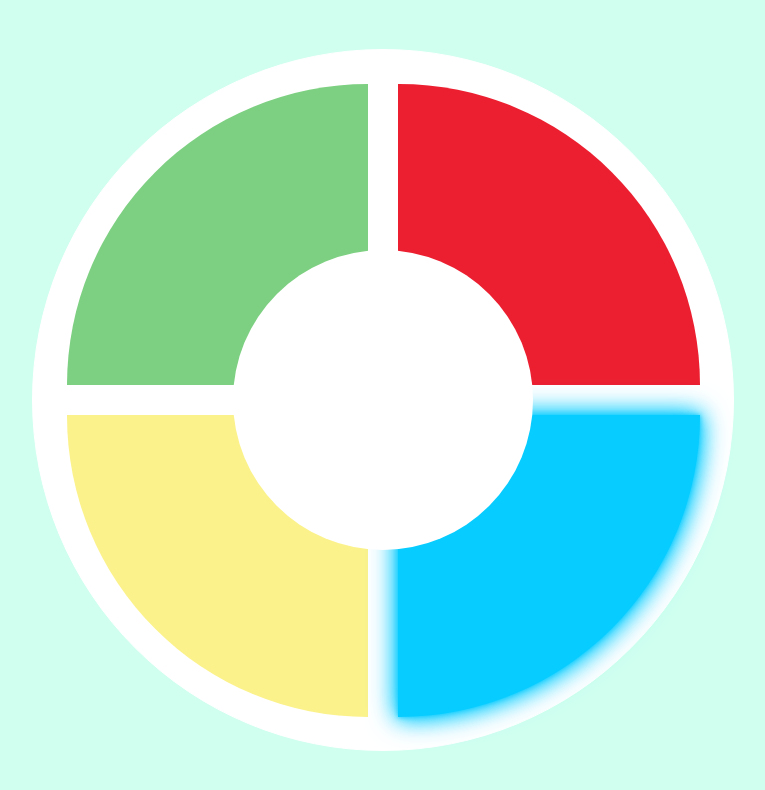
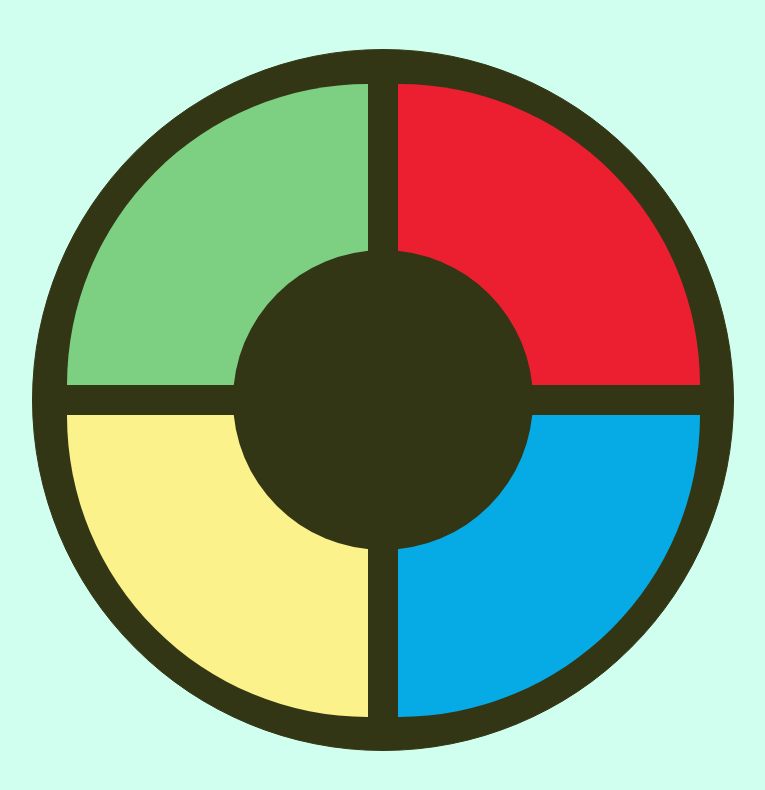
Before and after one commit to ViniciusHP/genius, a plain HTML site: page index.html in a window 1280 px wide. Shown: the whole page, without its empty margins (257-1022 px from the left). Drawn offline with Linux system fonts and the light colour scheme.

Commit message:
Ajustado tempo apagar o botão

```diff
--- a/script.js
+++ b/script.js
@@ -32,7 +32,7 @@
   }, number - 250);
   setTimeout(() => {
     element.classList.remove('selected');
-  });
+  }, number);
 }
 
 // Verifica se os botões que foram clicados são os mesmos da ordem gerada
--- a/style.css
+++ b/style.css
@@ -3,6 +3,7 @@
   --vermelho: #EC1F30;
   --amarelo: #fbf28b;
   --azul: #06AAE5;
+  --fundo-jogo: #323615;
 }
 
 body {
@@ -23,8 +24,8 @@
   grid-template-areas: 'verde vermelho'
                        'amarelo azul';
   gap: 30px;
-  border: 1px solid #ffffff;
-  background-color: #ffffff;
+  border: 1px solid var(--fundo-jogo);
+  background-color: var(--fundo-jogo);
   border-radius: 100%;
   width: 700px;
   height: 700px;
@@ -109,7 +110,7 @@
   width: 300px;
   height: 300px;
   border-radius: 50%;
-  background-color: #ffffff;
+  background-color: var(--fundo-jogo);
   left: 50%;
   top: 50%;
   transform: translate3d(-50%, -50%, 0);
```
